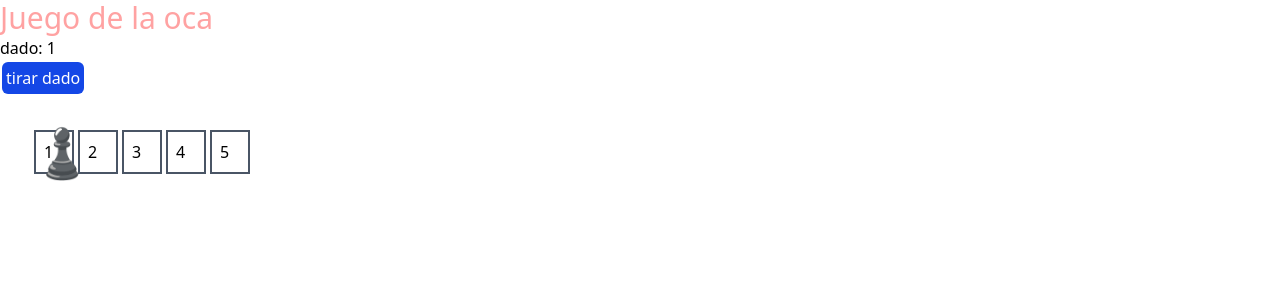
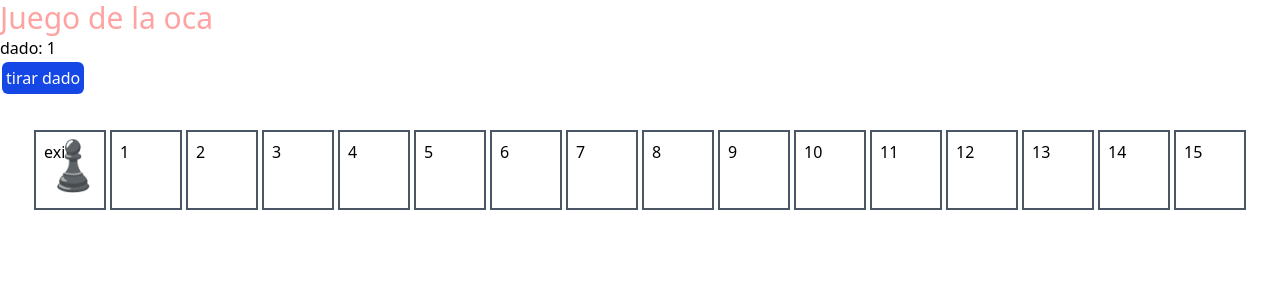
Before and after one commit to lidiapdiaz/practice-react, a React (Vite) app in the folder Goose-game/: page / in a window 1280 px wide. Shown: the top 300 px of the page. Built offline with nearby package versions, Linux system fonts and the light colour scheme.

Commit message:
terminado archivo JSON con 15 casillas y movimiento de ficha

```diff
--- a/Goose-game/src/Board.jsx
+++ b/Goose-game/src/Board.jsx
@@ -18,7 +18,7 @@ function Board() {
       return(
       <div
         key={cell.id}
-        className="border-2 border-gray-600 w-[40px] p-2 m-0.5"
+        className="border-2 border-gray-600 w-[80px] h-[80px] p-2 m-0.5"
         >{cell.id}
       </div>)
     })}
--- a/Goose-game/src/Player.jsx
+++ b/Goose-game/src/Player.jsx
@@ -1,25 +1,26 @@
 import { useState } from "react"
 import databoard from "./data/databoard.json";
 
-//Ficha de xogador
-//const move = 60
+//TODO:
+/* como o taboleiro agora é recto falta por coloca-la ficha no eixe Y*/
 
 function Player() {
-  const [position,setPosition] = useState(1);
+  const [position,setPosition] = useState(0);
 
   //Saber en qué casilla según posición de la ficha:
   //cuando encuentres el valor que tiene number-cell, setea ese valor en el estado position
   const currentCell = databoard.find(cell => cell["number-cell"] === position);
-
+  console.log('estas na casilla', currentCell.x);
 
   return (
     <>
     <div
+    className={`text-5xl absolute`}
     style={{
-      left: `${currentCell?.x * 100}px`,
-      top: `${currentCell?.y * 100}px`,
+      left: `${currentCell?.x * 80 + 75}px`,
+      top: "140px",
     }}
-    className={`text-5xl absolute`}>♟️</div>
+    >♟️</div>
     </>
   )
 }
--- a/Goose-game/src/data/databoard.json
+++ b/Goose-game/src/data/databoard.json
@@ -1,26 +1,112 @@
-[
+[   {"id":"exit",
+    "number-cell":0,
+    "x": -0.4,
+    "y": 1,
+    "special":false,
+    "effect":"lost X turn",
+    "message": ""},
     {"id":1,
     "number-cell":1,
+    "x": 1,
+    "y": 1,
     "special":false,
     "effect":"lost X turn",
     "message": ""},
     {"id":2,
     "number-cell":2,
+    "x": 2,
+    "y": 1,
     "special":false,
     "effect":"lost X turn",
     "message": ""},
     {"id":3,
     "number-cell":3,
+    "x": 3,
+    "y": 1,
     "special":false,
     "effect":"lost X turn",
     "message": ""},
     {"id":4,
     "number-cell":4,
+    "x": 4,
+    "y": 1,
     "special":false,
     "effect":"lost X turn",
     "message": ""},
     {"id":5,
     "number-cell":5,
+    "x": 5,
+    "y": 1,
+    "special":false,
+    "effect":"lost X turn",
+    "message": ""},
+    {"id":6,
+    "number-cell":6,
+    "x": 6,
+    "y": 1,
+    "special":false,
+    "effect":"lost X turn",
+    "message": ""},
+    {"id":7,
+    "number-cell":7,
+    "x": 7,
+    "y": 1,
+    "special":false,
+    "effect":"lost X turn",
+    "message": ""},
+    {"id":8,
+    "number-cell":8,
+    "x": 8,
+    "y": 1,
+    "special":false,
+    "effect":"lost X turn",
+    "message": ""},
+    {"id":9,
+    "number-cell":9,
+    "x": 9,
+    "y": 1,
+    "special":false,
+    "effect":"lost X turn",
+    "message": ""},
+    {"id":10,
+    "number-cell":10,
+    "x": 10.1,
+    "y": 1,
+    "special":false,
+    "effect":"lost X turn",
+    "message": ""},
+    {"id":11,
+    "number-cell":11,
+    "x": 11.2,
+    "y": 1,
+    "special":false,
+    "effect":"lost X turn",
+    "message": ""},
+    {"id":12,
+    "number-cell":12,
+    "x": 12.2,
+    "y": 1,
+    "special":false,
+    "effect":"lost X turn",
+    "message": ""},
+    {"id":13,
+    "number-cell":13,
+    "x": 13.3,
+    "y": 1,
+    "special":false,
+    "effect":"lost X turn",
+    "message": ""},
+    {"id":14,
+    "number-cell":14,
+    "x": 14.3,
+    "y": 1,
+    "special":false,
+    "effect":"lost X turn",
+    "message": ""},
+    {"id":15,
+    "number-cell":15,
+    "x": 15.3,
+    "y": 1,
     "special":false,
     "effect":"lost X turn",
     "message": ""}
```
